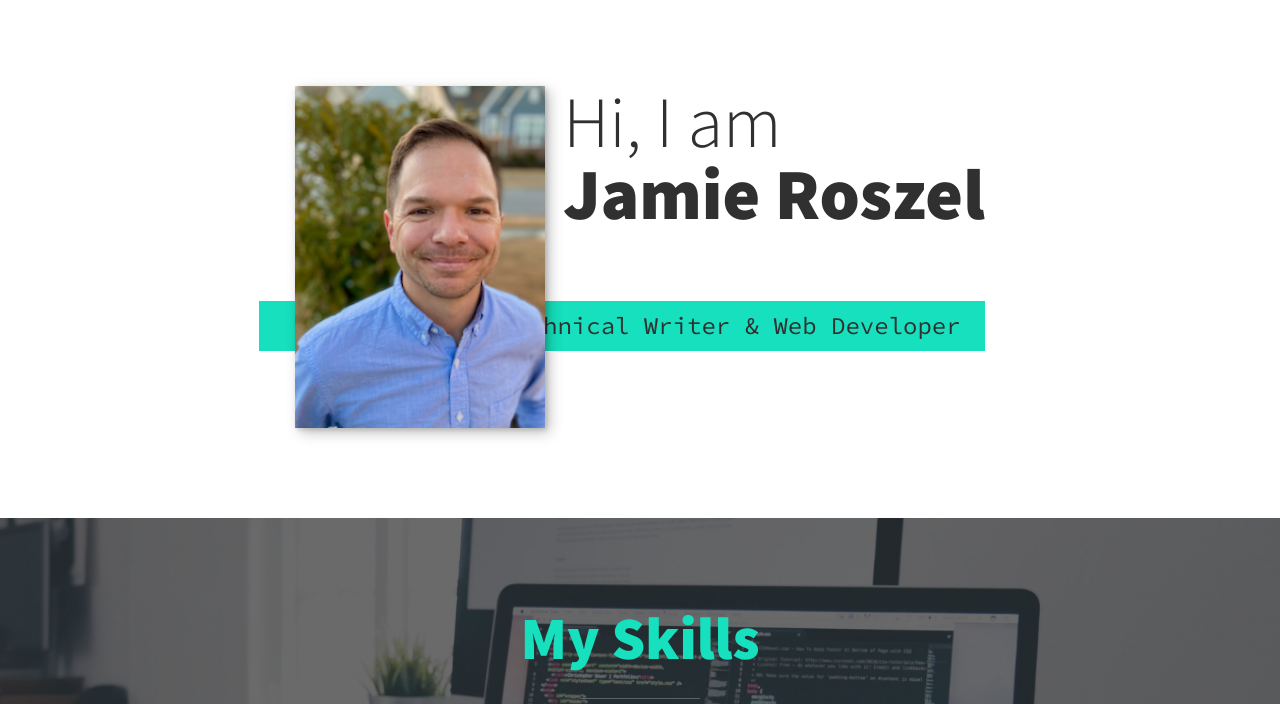
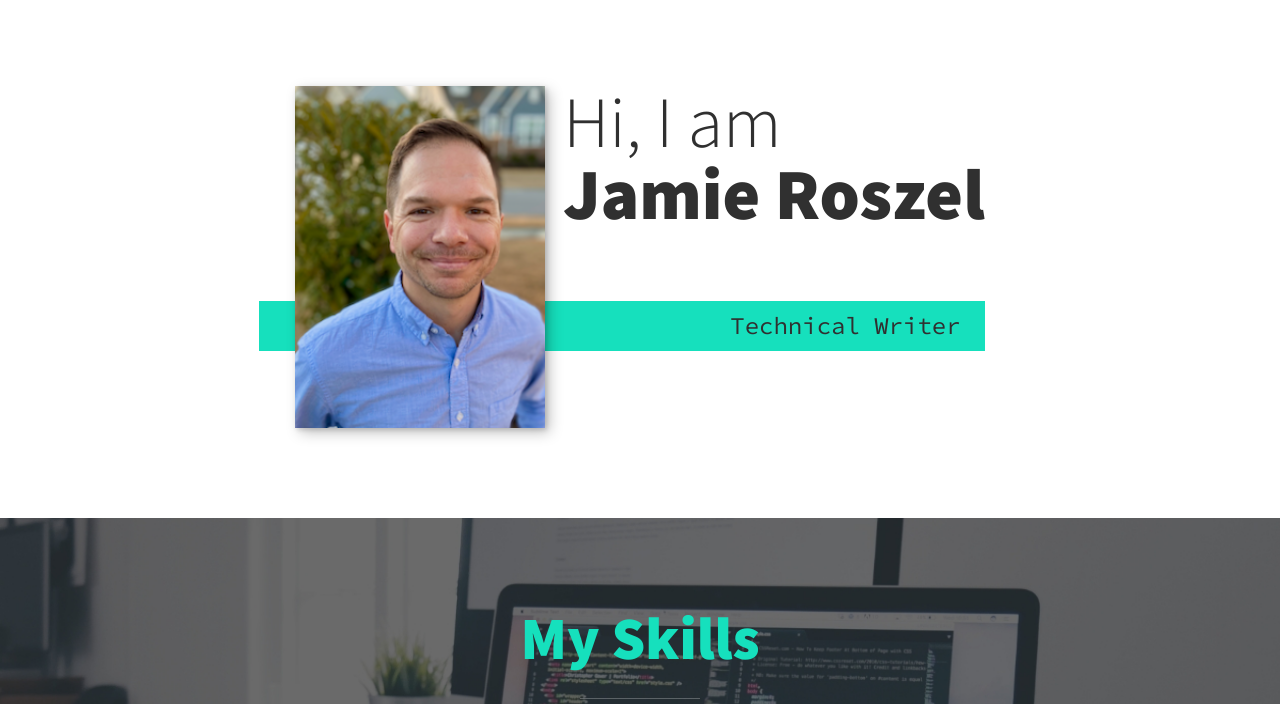
Before and after one commit to jamieroszel/scrimbaportfolio, a plain HTML site: page index.html in a window 1280 px wide. Shown: the part 96-800 px from the top of the page. Drawn offline with nearby package versions, Linux system fonts and the light colour scheme.

Commit message:
update hero title

```diff
--- a/index.html
+++ b/index.html
@@ -55,7 +55,7 @@
       <h1 class="section__title section__title--intro">
         Hi, I am <strong>Jamie Roszel</strong>
       </h1>
-      <p class="section__subtitle section__subtitle--intro">Technical Writer & Web Developer</p>
+      <p class="section__subtitle section__subtitle--intro">Technical Writer</p>
       <img
         src="img/Roszel_portrait.png"
         alt="a picture of me in front of Whitewater Falls"
```
